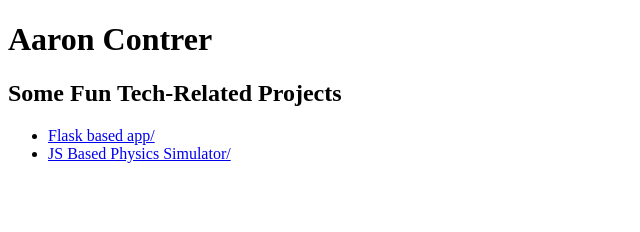
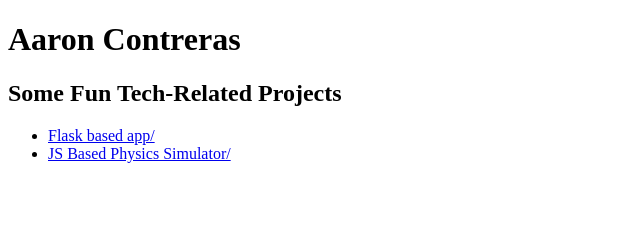
Before and after one commit to aacontreras20/aaroncontrerasportfolio, a plain HTML site: page index.html in a window 1280 px wide. Shown: the top 232 px of the page, 0-640 px from the left. Drawn offline with Linux system fonts and the light colour scheme.

Commit message:
Update index.html

```diff
--- a/index.html
+++ b/index.html
@@ -4,7 +4,7 @@
     <title>Portfolio</title>
   </head>
   <body>
-    <h1> Aaron Contrer
+    <h1> Aaron Contreras </h1>
     <h2>Some Fun Tech-Related Projects</h2>
     <ul>
       <li><a href="https://aacontreras20.github.io/pokegame">Flask based app/</a></li>
```
